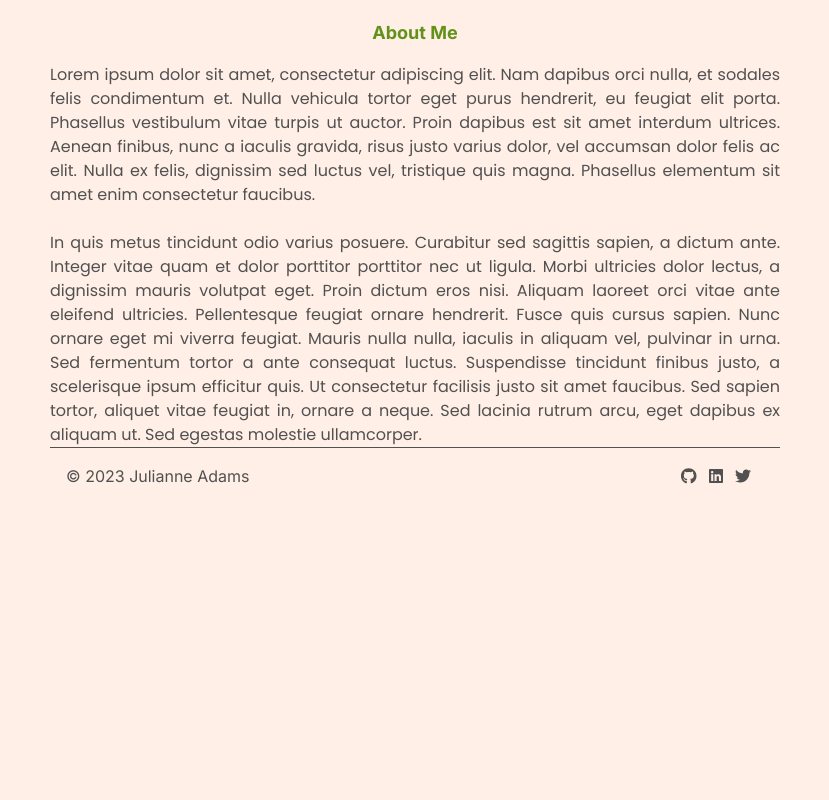
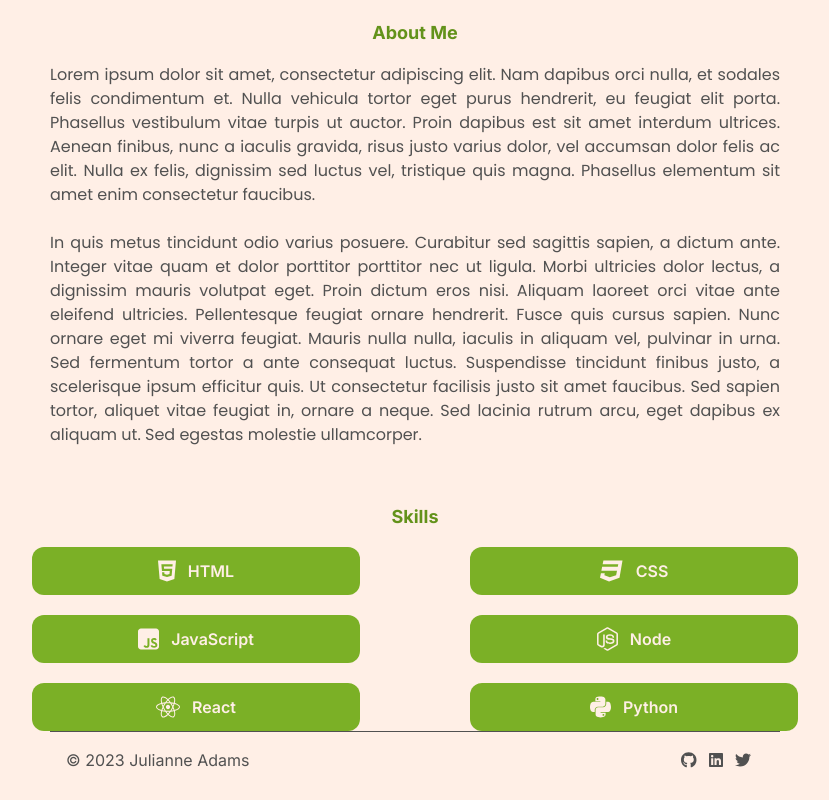
Before and after one commit to LeftySolara/portfolio, a Next.js app: page / in a window 1280 px wide. Shown: the part 841-1641 px from the top of the page, without its empty margins (225-1054 px from the left). Before the commit the page ends 1357 px from the top, so only its background shows below. Built offline with nearby package versions, Linux system fonts and the light colour scheme.

Commit message:
Skills section

```diff
--- /dev/null
+++ b/src/app/_components/Skills/Skills.tsx
@@ -0,0 +1,39 @@
+import {
+  IconDefinition,
+  faCss3,
+  faHtml5,
+  faJsSquare,
+  faNodeJs,
+  faPython,
+  faReact,
+} from "@fortawesome/free-brands-svg-icons";
+import { FontAwesomeIcon } from "@fortawesome/react-fontawesome";
+
+const SkillCard = ({ name, icon }: { name: string; icon: IconDefinition }) => {
+  return (
+    <div className="flex flex-row justify-center bg-secondary text-orange-50 font-semibold border-none rounded-xl w-3/4 px-10 py-3">
+      <FontAwesomeIcon icon={icon} size="xl" />
+      <p className="ml-3">{name}</p>
+    </div>
+  );
+};
+
+const Skills = () => {
+  return (
+    <div className="flex flex-col justify-center mt-10 w-full">
+      <h2 className="font-bold font-heading self-center text-green-600 text-lg m-4">
+        Skills
+      </h2>
+      <div className="grid grid-rows-3 grid-cols-2 gap-y-5 justify-items-center w-full">
+        <SkillCard name="HTML" icon={faHtml5} />
+        <SkillCard name="CSS" icon={faCss3} />
+        <SkillCard name="JavaScript" icon={faJsSquare} />
+        <SkillCard name="Node" icon={faNodeJs} />
+        <SkillCard name="React" icon={faReact} />
+        <SkillCard name="Python" icon={faPython} />
+      </div>
+    </div>
+  );
+};
+
+export default Skills;
--- a/src/app/page.tsx
+++ b/src/app/page.tsx
@@ -1,11 +1,13 @@
 import Hero from "@/app/_components/Hero/Hero";
 import About from "@/app/_components/About/About";
+import Skills from "@/app/_components/Skills/Skills";
 
 export default function Home() {
   return (
     <>
       <Hero />
       <About />
+      <Skills />
     </>
   );
 }
```
